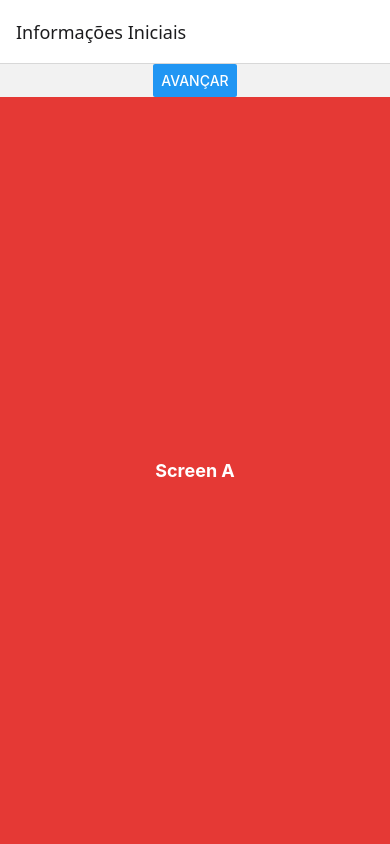
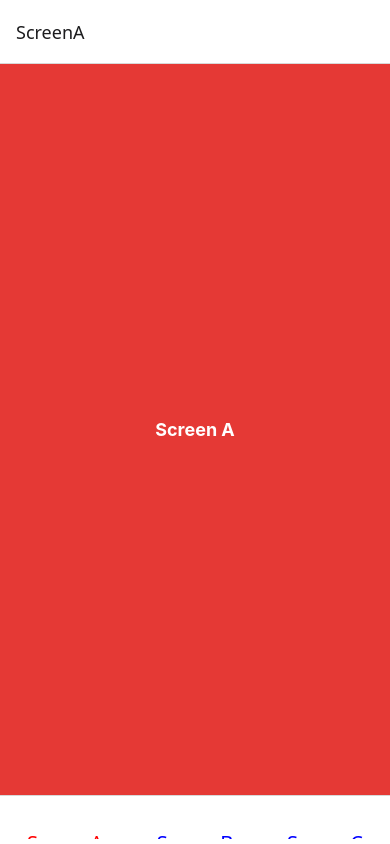
Before and after one commit to Masthw/React-Native, a React Native app in the folder navigation/: screen / in a window 390 px wide. Built offline with nearby package versions, Linux system fonts and the light colour scheme.

Commit message:
:sparkles: feat: add tab navigation

```diff
--- /dev/null
+++ b/navigation/src/navigation/TabNavigator.tsx
@@ -0,0 +1,25 @@
+import React from 'react';
+import {createBottomTabNavigator} from '@react-navigation/bottom-tabs';
+import ScreenA from '../views/ScreenA';
+import ScreenB from '../views/ScreenB';
+import ScreenC from '../views/ScreenC';
+
+const Tab = createBottomTabNavigator();
+
+const TabNavigator: React.FC = () => {
+  return (
+    <Tab.Navigator
+      screenOptions={{
+        tabBarActiveTintColor: 'red',
+        tabBarInactiveTintColor: 'blue',
+        tabBarLabelStyle: {fontSize: 20},
+        tabBarIcon: () => null,
+      }}>
+      <Tab.Screen name="ScreenA" component={ScreenA} />
+      <Tab.Screen name="ScreenB" component={ScreenB} />
+      <Tab.Screen name="ScreenC" component={ScreenC} />
+    </Tab.Navigator>
+  );
+};
+
+export default TabNavigator;
--- a/navigation/src/navigation/index.tsx
+++ b/navigation/src/navigation/index.tsx
@@ -1,13 +1,14 @@
 import React from 'react';
 import {SafeAreaView, StyleSheet} from 'react-native';
 import {NavigationContainer} from '@react-navigation/native';
-import StackNavigator from './StackNavigator';
+/* import StackNavigator from './StackNavigator';*/
+import TabNavigator from './TabNavigator';
 
 const Navigation: React.FC = () => {
   return (
     <SafeAreaView style={styles.container}>
       <NavigationContainer>
-        <StackNavigator />
+        <TabNavigator />
       </NavigationContainer>
     </SafeAreaView>
   );
```
